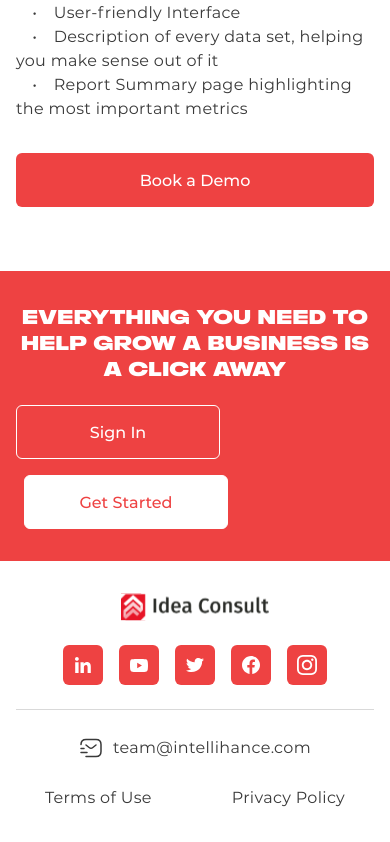
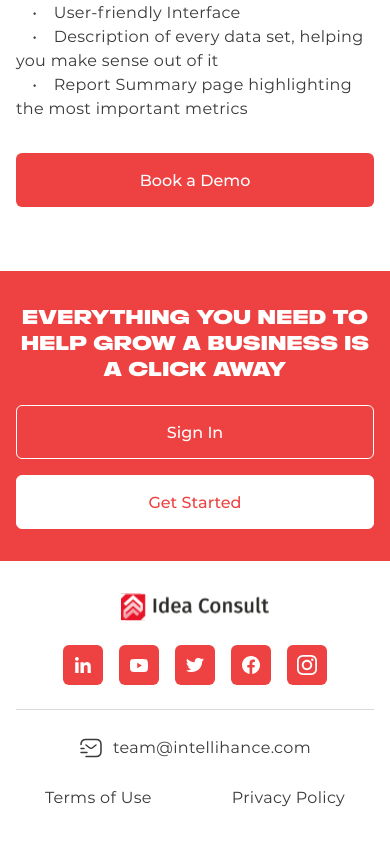
Before and after one commit to Maksim7700/intellihance, a React (Create React App) app: page / in a window 390 px wide. Shown: the part 8356-9198 px from the top of the page. Built offline with nearby package versions, Linux system fonts and the light colour scheme.

Commit message:
fixed buttons

```diff
--- a/src/css/Started.scss
+++ b/src/css/Started.scss
@@ -14,6 +14,11 @@ $red-color: #EE4242;
   }
 }
 @media only screen and (max-width: 1260px) {
+
+  .started-buttons a {
+    width: 100% !important;
+    margin-left: 0 !important;
+  }
   .started-title  {
     font-size: 20px !important;
     line-height: 26px !important;
--- a/src/js/components/Started.js
+++ b/src/js/components/Started.js
@@ -8,7 +8,7 @@ const Started = () => {
         <div>
           <div className='started-title Rifton'>Everything you need to help grow a business is a click away</div>
           <div className='started-buttons'>
-            <a href='https://www.intellihance.biz/'><button className='Montserrat-500 sign-in-started'>Sign In</button></a>
+            <a className='a-signin' href='https://www.intellihance.biz/'><button className='Montserrat-500 sign-in-started'>Sign In</button></a>
             <a className='a-started' href='https://ideaconsult.biz/get-started/'><button className='Montserrat-500 get-started-started'>Get Started</button></a>
           </div>
         </div>
```
